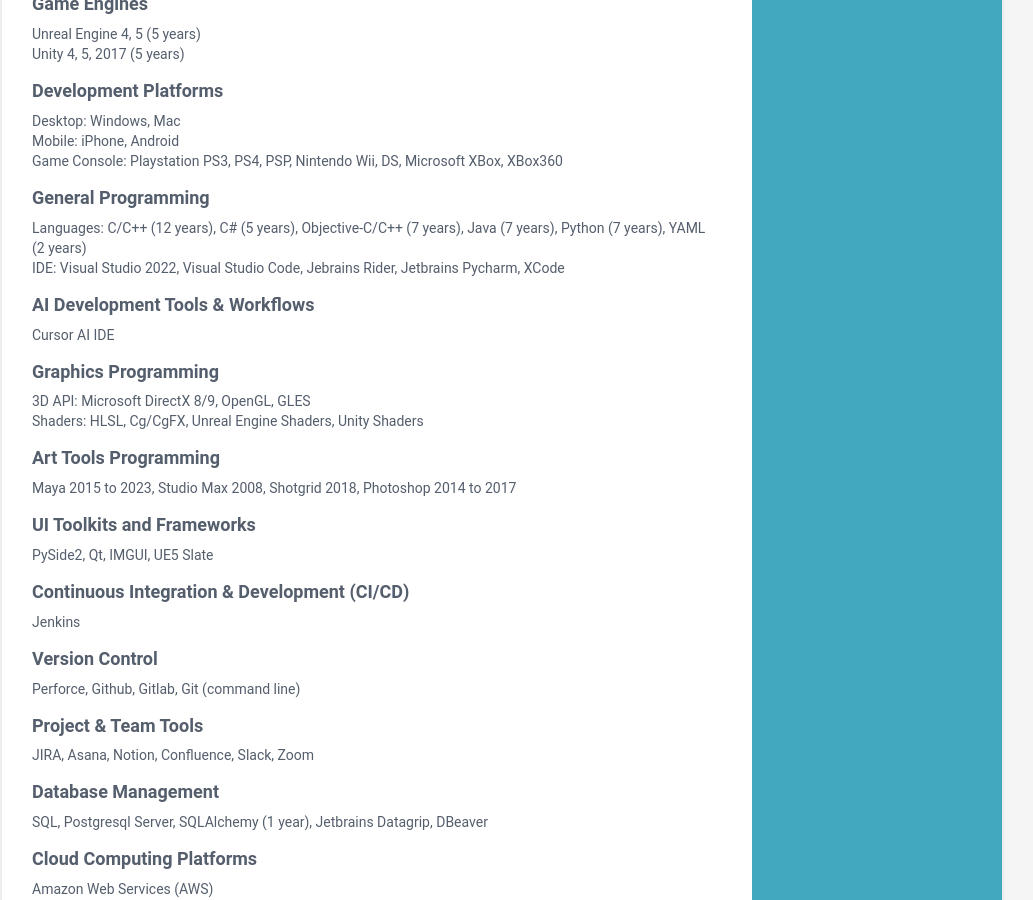
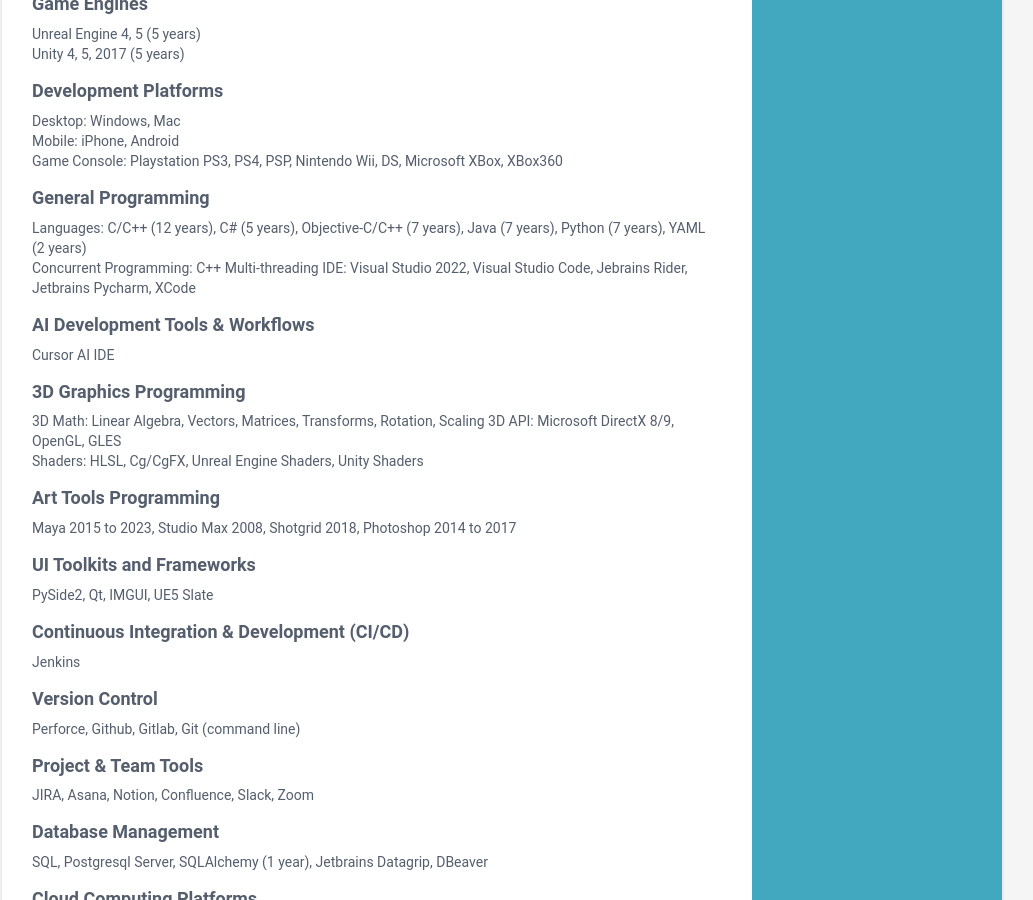
Before and after one commit to techengineer3d/resume, a Jekyll site: the page built from index.html, in a window 1280 px wide and 900 px high, scrolled down 1170 px. Shown: the whole window, without its empty margins (138-1171 px from the left). Built offline with Jekyll 4.4.1, drawn with Linux system fonts in a browser that asks for light colours.

Commit message:
Update - Keyword Matching
Explicitly added additional info and keyword matches for 3d math and concurrent programming.

```diff
--- a/_data/skill_data.yml
+++ b/_data/skill_data.yml
@@ -18,6 +18,7 @@
       title: "General Programming"
       desc: >-
         <span>Languages: C/C++ (12 years), C# (5 years), Objective-C/C++ (7 years), Java (7 years), Python (7 years), YAML (2 years)</span><br/>
+        <span>Concurrent Programming: C++ Multi-threading
         <span>IDE: Visual Studio 2022, Visual Studio Code, Jebrains Rider, Jetbrains Pycharm, XCode</span>
       level: 0
     - AIWorkflows:
@@ -25,8 +26,9 @@
       desc: <span>Cursor AI IDE</span>
       level: 0
     - GraphicsProgramming:
-      title: "Graphics Programming"
+      title: "3D Graphics Programming"
       desc: >-
+        <span>3D Math: Linear Algebra, Vectors, Matrices, Transforms, Rotation, Scaling
         <span>3D API: Microsoft DirectX 8/9, OpenGL, GLES</span><br/>
         <span>Shaders: HLSL, Cg/CgFX, Unreal Engine Shaders, Unity Shaders</span><br/>
       level: 0
```
